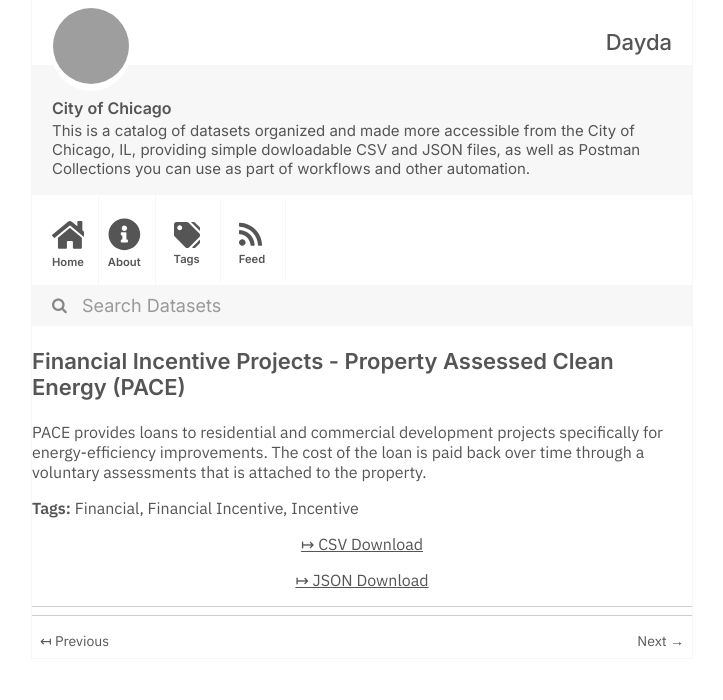
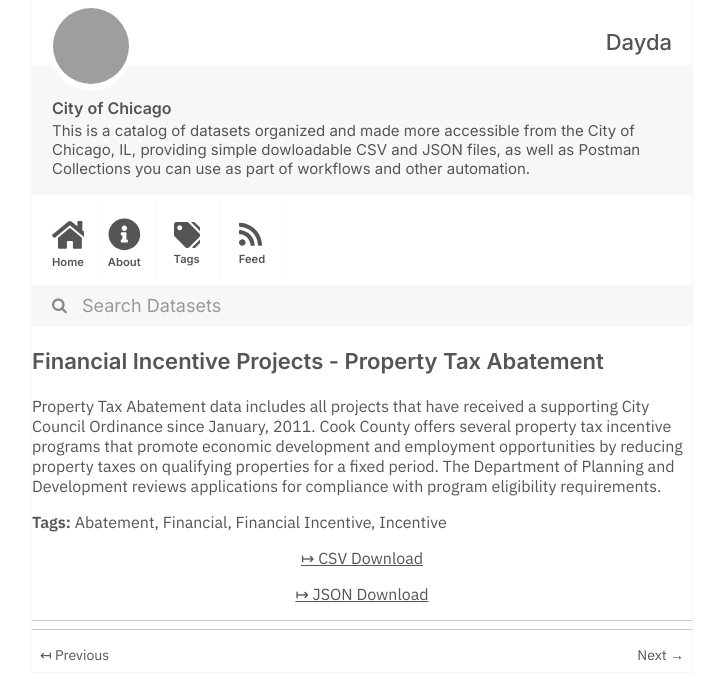
Before and after one commit to dayda-entities/city-of-chicago, a Jekyll site: the page built from _posts/2020-11-10-financial-incentive-projects-p.md, in a window 1280 px wide, cut to the strip 0-700 px from the top of the page. Shown: the whole strip, without its empty margins (278-1001 px from the left). Built offline with Jekyll 4.4.1, drawn with Linux system fonts in a browser that asks for light colours; grey boxes are pictures that could not be loaded.

Commit message:
Publish Data

```diff
--- a/_posts/2020-11-10-financial-incentive-projects-p.md
+++ b/_posts/2020-11-10-financial-incentive-projects-p.md
@@ -1,20 +1,21 @@
 ---
-title: Financial Incentive Projects - Property Assessed Clean Energy (PACE)
-created: '2020-11-10T16:54:46.160689'
-modified: '2020-11-10T16:54:46.160700'
+title: Financial Incentive Projects - Property Tax Abatement
+created: '2020-11-10T16:55:24.327397'
+modified: '2020-11-10T16:55:24.327411'
 state: active
 type: dataset
 tags:
+  - Abatement
   - Financial
   - Financial Incentive
   - Incentive
 groups:
   - Local Government
 csv_url: >-
-  https://data.cityofchicago.org/api/views/cnna-nmxx/rows.csv?accessType=DOWNLOAD
+  https://data.cityofchicago.org/api/views/syk7-tkvr/rows.csv?accessType=DOWNLOAD
 json_url: >-
-  https://data.cityofchicago.org/api/views/cnna-nmxx/rows.json?accessType=DOWNLOAD
+  https://data.cityofchicago.org/api/views/syk7-tkvr/rows.json?accessType=DOWNLOAD
 layout: post
 
 ---
-PACE provides loans to residential and commercial development projects specifically for energy-efficiency improvements. The cost of the loan is paid back over time through a voluntary assessments that is attached to the property.
+Property Tax Abatement data includes all projects that have received a supporting City Council Ordinance since January, 2011. Cook County offers several property tax incentive programs that promote economic development and employment opportunities by reducing property taxes on qualifying properties for a fixed period. The Department of Planning and Development reviews applications for compliance with program eligibility requirements.
```
